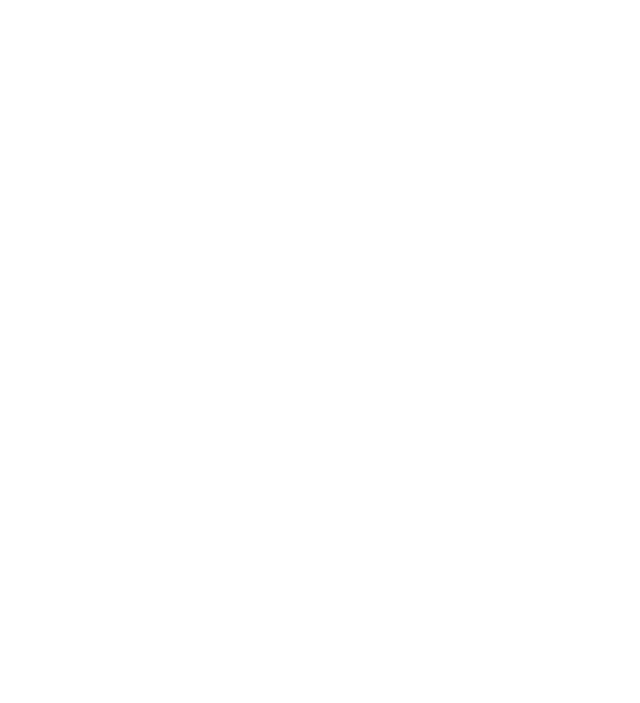
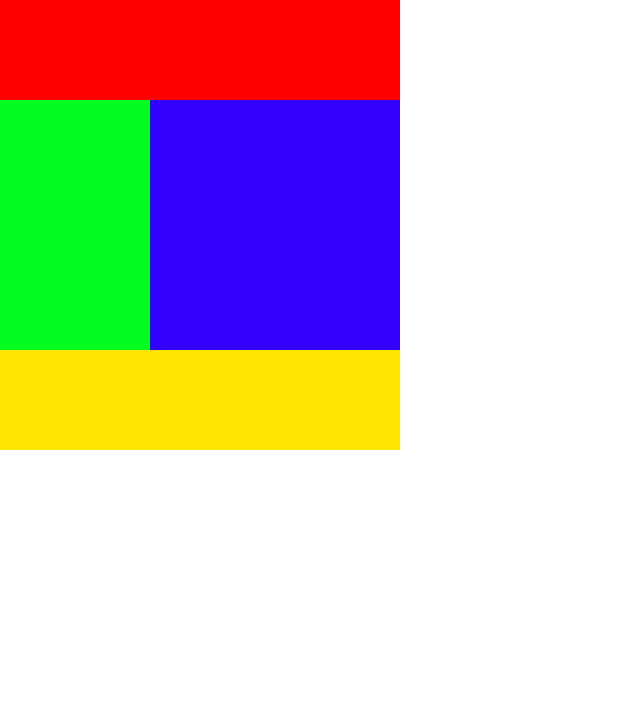
Before and after one commit to Stella-Mina/divpuzzle-1, a plain HTML site: page index.html in a window 1280 px wide. Shown: the whole page, without its empty margins (0-640 px from the left). Drawn offline with Linux system fonts and the light colour scheme.

Commit message:
first commit

```diff
--- a/css/style.css
+++ b/css/style.css
@@ -2,20 +2,22 @@
 header{
   width: 400px;
   height: 100px;
-  color: #f00;
+  background: #f00;
 }
 .green{
   width: 150px;
   height: 250px;
-  color: #00ff1e;
+  background: #00ff1e;
+  float:  left;
 }
 .blue{
   width: 250px;
   height: 250px;
-  color: #3300ff;
+  background: #3300ff;
+  float: left;
 }
 footer{
   width: 400px;
   height: 100px;
-  color: #ffe600;
+  background: #ffe600;
 }
--- a/index.html
+++ b/index.html
@@ -10,7 +10,7 @@
 </head>
 <body>
   <header></header>
-  <main>
+  <main class="clearfix">
     <div class="green"></div>
     <div class="blue"></div>
   </main>
```
Also changed, not shown: css/reset.css (+5 -7 lines).
